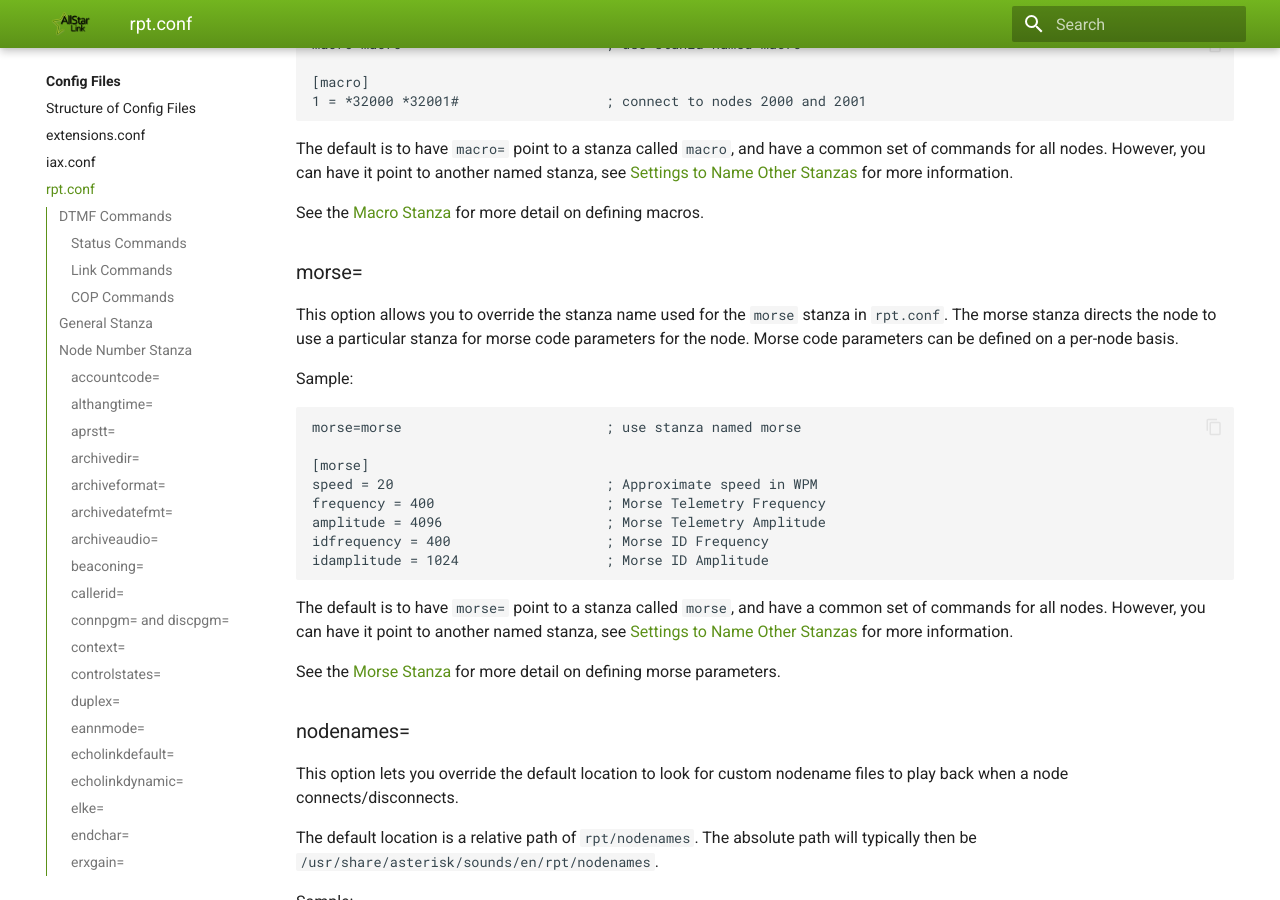
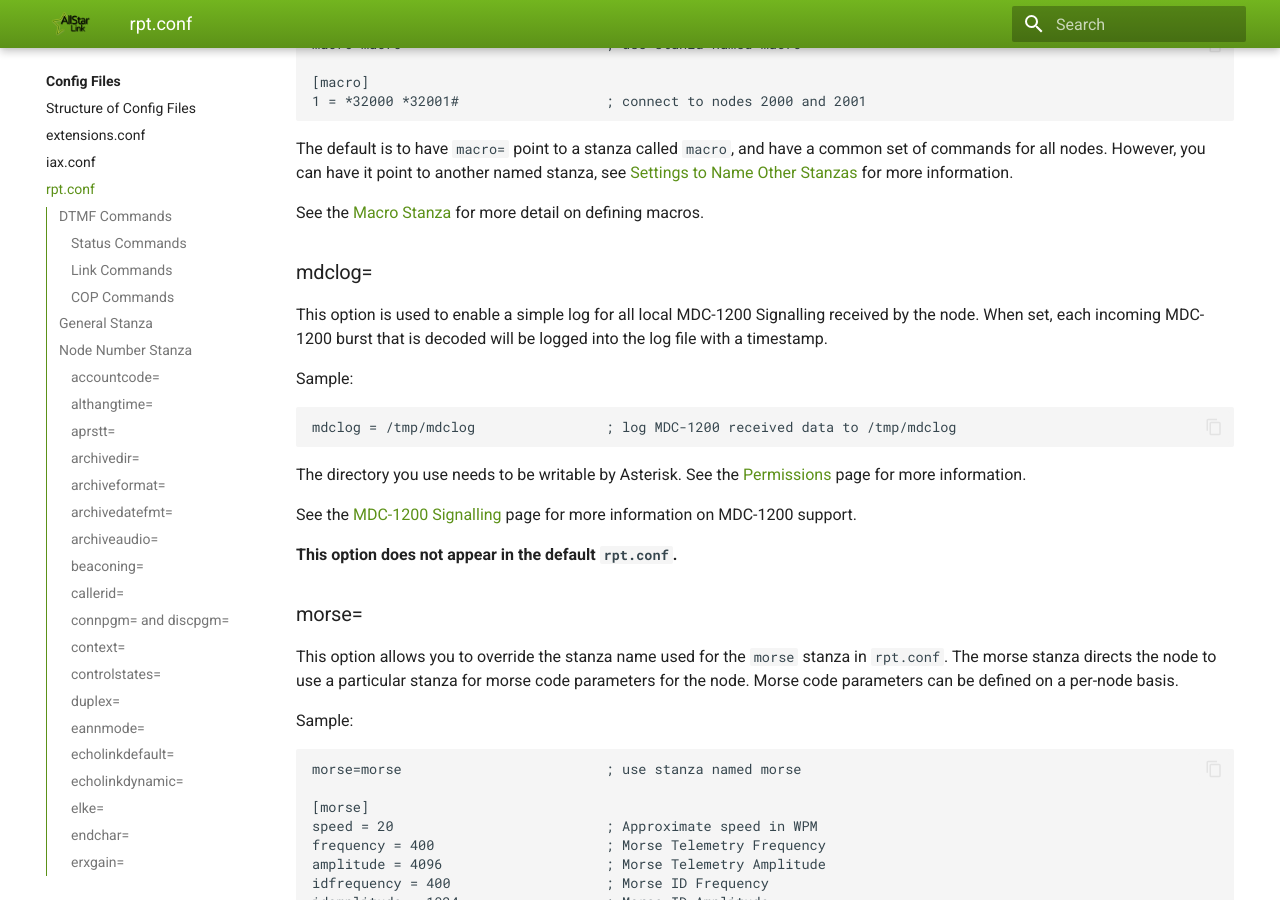
Before and after one commit to AllStarLink/ASL3-Manual, an MkDocs documentation site: the page built from docs/config/rpt_conf.md, in a window 1280 px wide and 900 px high, scrolled down 19729 px. Built offline with MkDocs 1.6.1 and Material for MkDocs 9.7.7, drawn with Linux system fonts in a browser that asks for light colours.

Commit message:
Document mdglog option in rpt.conf. (#171)

````diff
--- a/docs/config/rpt_conf.md
+++ b/docs/config/rpt_conf.md
@@ -710,6 +710,21 @@ The default is to have `macro=` point to a stanza called `macro`, and have a com
 
 See the [Macro Stanza](#macro-stanza) for more detail on defining macros.
 
+### mdclog=
+This option is used to enable a simple log for all local MDC-1200 Signalling received by the node. When set, each incoming MDC-1200 burst that is decoded will be logged into the log file with a timestamp.
+
+Sample:
+
+```
+mdclog = /tmp/mdclog                ; log MDC-1200 received data to /tmp/mdclog
+```
+
+The directory you use needs to be writable by Asterisk. See the [Permissions](../adv-topics/permissions.md) page for more information.
+
+See the [MDC-1200 Signalling](../adv-topics/mdc1200.md) page for more information on MDC-1200 support.
+
+**This option does not appear in the default `rpt.conf`.**
+
 ### morse=
 This option allows you to override the stanza name used for the `morse` stanza in `rpt.conf`. The morse stanza directs the node to use a particular stanza for morse code parameters for the node. Morse code parameters can be defined on a per-node basis.
 
````
Also changed, not shown: docs/adv-topics/mdc1200.md (+11 -0 lines).
